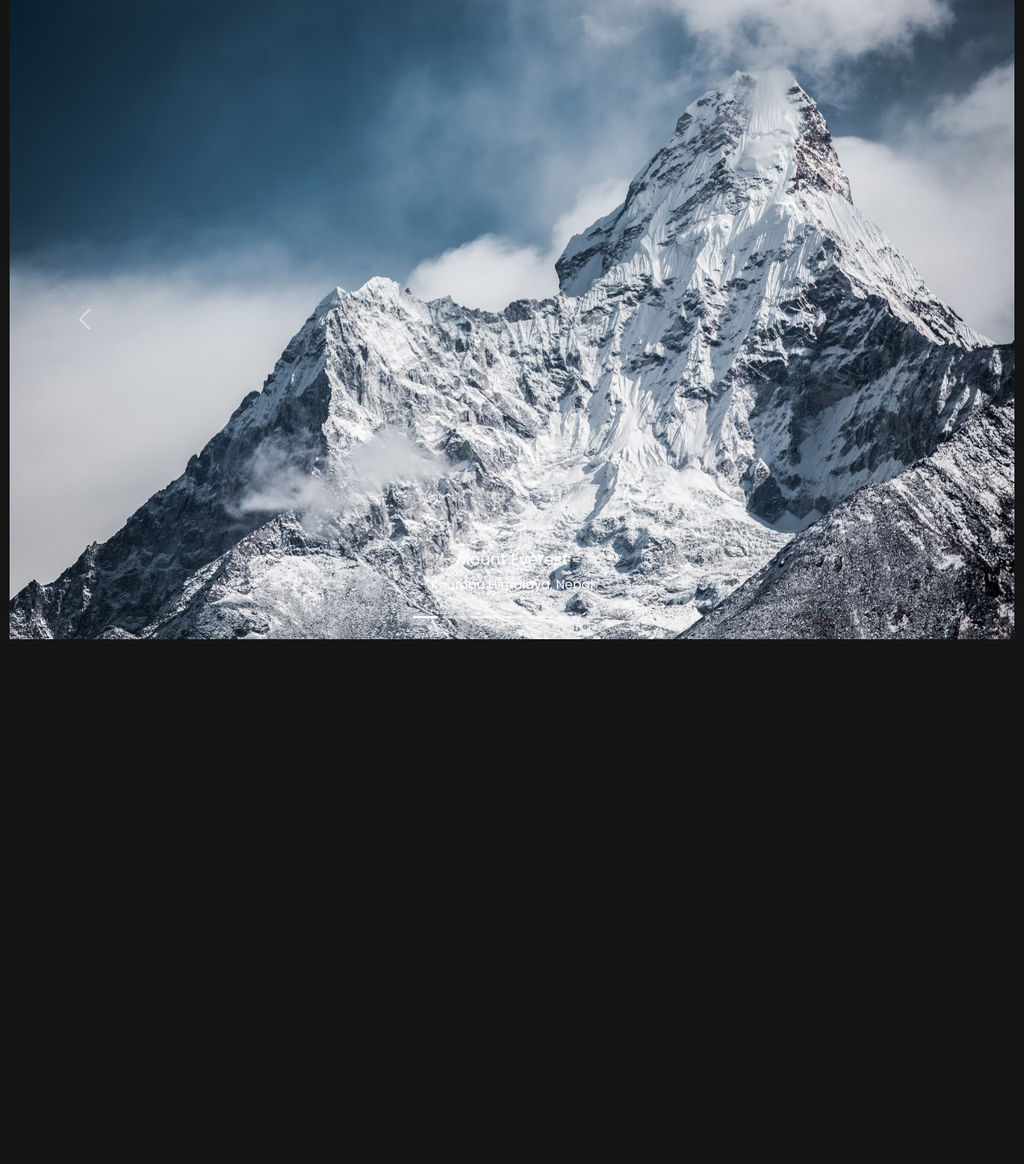
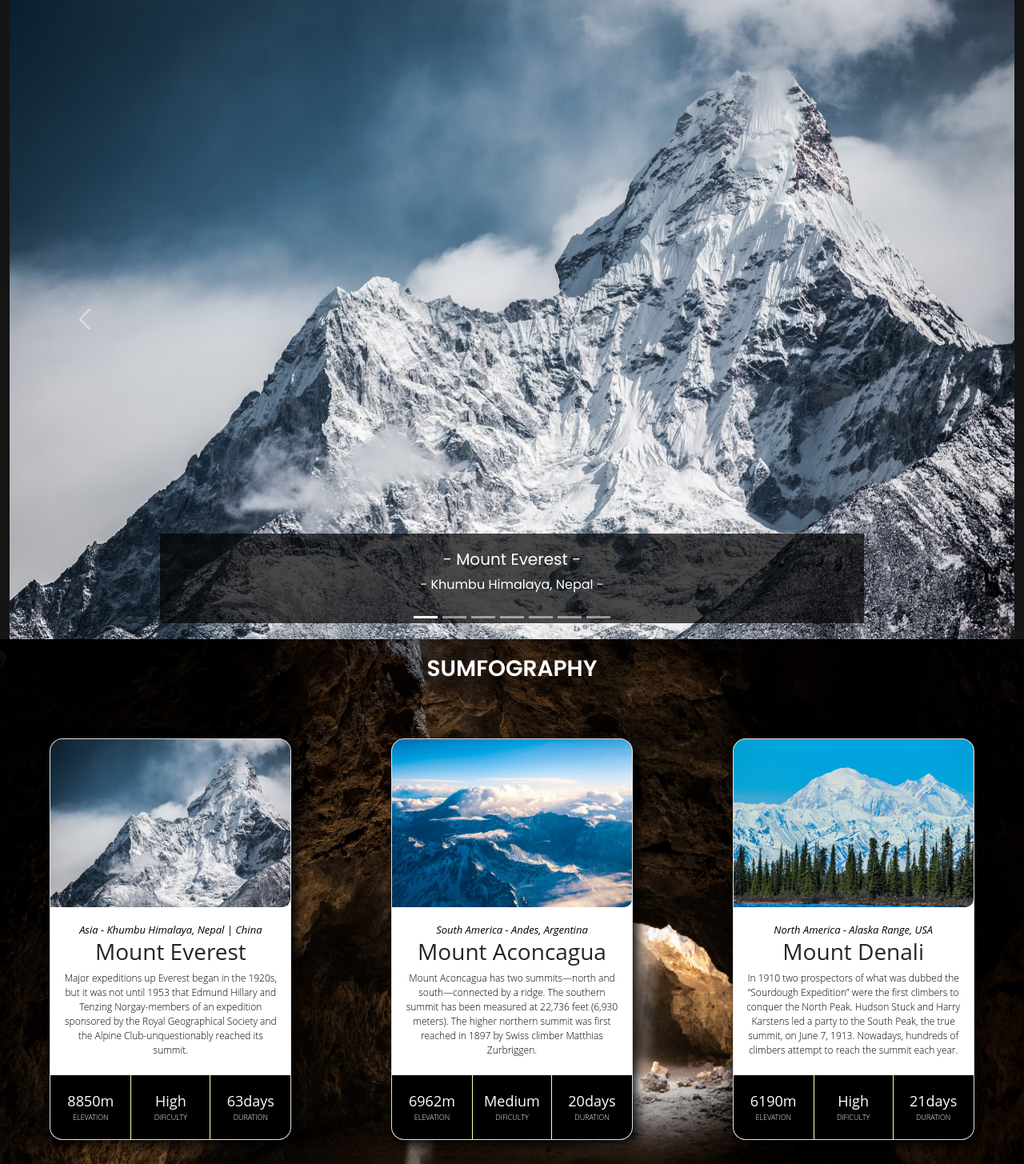
Before and after one commit to adityahh-rm/PWLTB5-IFC19, a PHP site: page / in a window 1280 px wide. Shown: the part 1601-3056 px from the top of the page at 80% size. Before the commit the page ends 2400 px from the top, so only its background shows below. Run offline with PHP 8.4, Linux system fonts and the light colour scheme; some libraries are stand-ins or nearby versions.

Commit message:
Menambahkan konten Card-7Summits, img, dan CSSnya -- (konten belum lengkap)

```diff
--- /dev/null
+++ b/css/card.css
@@ -0,0 +1,105 @@
+/* Card infography */
+.card{
+    display: grid;
+    grid-template-columns: 300px;
+    grid-template-rows: 210px 210px 80px;
+    grid-template-areas: "image" "text" "stats";
+
+    font-family:'Open Sans', 'Helvetica Neue', sans-serif;
+    border-radius: 16px;
+    background: white;
+    box-shadow: 5px 5px 15px rgba(0,0,0,9);
+    text-align: center;
+    /* border-style: solid white; */
+
+    transition: 0.5s ease;
+    cursor: pointer;
+    margin: 30px auto;
+}
+/* informasi gambar */
+.card-image{
+    grid-area: image;
+    background: url(../img/carousmount/Everest\ -\ Nepal.jpg);
+    border-top-left-radius: 15px;
+    border-top-right-radius: 15px;
+    border-bottom-right-radius: 10px;
+    background-size: cover;
+}
+.card-image2{
+    grid-area: image;
+    background: url(../img/carousmount/Aconcagua\ -\ Argentina.jpg);
+    border-top-left-radius: 15px;
+    border-top-right-radius: 15px;
+    border-bottom-right-radius: 10px;
+    background-size: cover;
+}
+.card-image3{
+    grid-area: image;
+    background: url(../img/carousmount/Denali2\ -\ USA.jpg);
+    border-top-left-radius: 15px;
+    border-top-right-radius: 15px;
+    border-bottom-right-radius: 10px;
+    background-size: cover;
+}
+/*Tambahkan hingga card-image7*/
+
+.card-text{
+    grid-area: text;
+    margin: 15px;
+}
+
+.card-text .location{
+    color: black;
+    font-size: 13px;
+}
+
+.card-text p{
+    color: black;
+    font-size: 12px;
+    font-weight: 200;
+}
+
+.card-text h2{
+    margin-top: 0px;
+    font-size: 28px;
+}
+
+.card-stats{
+    grid-area: stats;
+    display: grid;
+    grid-template-columns: 1fr 1fr 1fr;
+    grid-template-rows: 1fr;
+    border-bottom-left-radius: 15px;
+    border-bottom-right-radius: 15px;
+    background: rgb(0,0,0);
+}
+
+.card-stats .stat{
+    display: flex;
+    align-items: center;
+    justify-content: center;
+    flex-direction: column;
+    padding: 10px;
+    color: white;
+}
+
+.card-stats .type{
+    font-size: 9px;
+    font-weight: 150;
+    text-transform: uppercase;
+}
+
+.card-stats .value{
+    font-size: 18px;
+    font-weight: 500;
+}
+
+.card-stats .bord{
+    border-left: 1px solid #ffa;
+    border-right: 1px solid #ffa;
+}
+
+.card:hover{
+    transform: scale(1.1);
+    box-shadow: 5px 5px 15px rgba(0, 0, 0, 0.6);
+}
--- a/css/style.css
+++ b/css/style.css
@@ -234,3 +234,34 @@ section .container-p1 > *{
     /* width: 100%; */
     height: 100vh;
 }
+
+/* Caption Carousel */
+.carousel-caption {
+    background-color: rgba(0, 0, 0, 0.7);
+    color: white !important;
+}
+
+/* infography - 7Summits */
+#infography{
+    width: 100%;
+    background: url(../img/MojaveDesert.jpg);
+    background-size: cover;
+    background-attachment: fixed;
+}
+
+#infography #info-7{
+    padding-top: 20px;
+    padding-bottom: 20px;
+    text-align: center;
+}
+
+.box-title-content {
+    /* width: 100%; */
+    margin-top: 20px;
+    text-align: center;
+    background-color: transparent;
+    /* border: 2px solid white; */
+    display: flex;
+    flex-direction: row;
+    /* margin: 10px -15px -15px; */
+}
--- a/index.html
+++ b/index.html
@@ -4,9 +4,11 @@
     <meta charset="UTF-8">
     <meta name="viewport" content="width=device-width, initial-scale=1.0">
     <meta http-equiv="X-UA-Compatible" content="ie=edge">
-    <title>Parallax Scrolling Effect</title>
+    <title>7 Summits | World's Highest Peeks</title>
+
     <link href="https://cdn.jsdelivr.net/npm/bootstrap@5.0.0-beta2/dist/css/bootstrap.min.css" rel="stylesheet" integrity="sha384-BmbxuPwQa2lc/FVzBcNJ7UAyJxM6wuqIj61tLrc4wSX0szH/Ev+nYRRuWlolflfl" crossorigin="anonymous">
     <link rel="stylesheet" href="./css/style.css">
+    <link rel="stylesheet" href="./css/card.css">
 </head>
 <body>
 
@@ -156,6 +158,98 @@
         </div>
     </section>
 
+     <!-- 7Summits Infography -->
+     <section id="infography">
+        <h3 id="info-7" style="color: #fff !important; font-weight: 600;">
+            SUMFOGRAPHY
+        </h3>
+        <div class="box-title-content">
+            <div class="card">
+                <div class="card-image"></div>
+                <div class="card-text">
+                    <span class="location"><em>Asia	- Khumbu Himalaya, Nepal | China</em></span>
+                    <h2>Mount Everest</h2>
+                    <p>
+                        Major expeditions up Everest began in the 1920s, but it was not until 1953
+                        that Edmund Hillary and Tenzing Norgay-members of an expedition sponsored
+                        by the Royal Geographical Society and the Alpine Club-unquestionably
+                        reached its summit.
+                        </p>
+                </div>
+                <div class="card-stats">
+                    <div class="stat">
+                        <div class="value">8850m</div>
+                        <div class="type">Elevation</div>
+                    </div>
+                    <div class="stat bord">
+                        <div class="value">High</div>
+                        <div class="type">Dificulty</div>
+                    </div>
+                    <div class="stat">
+                        <div class="value">63days</div>
+                        <div class="type">Duration</div>
+                    </div>
+                </div>
+            </div>
+            <div class="card">
+                <div class="card-image2"></div>
+                <div class="card-text">
+                    <span class="location"><em>South America - Andes, Argentina</em></span>
+                    <h2>Mount Aconcagua</h2>
+                    <p>
+                        Mount Aconcagua has two summits—north and south—connected by a ridge.
+                        The southern summit has been measured at 22,736 feet (6,930 meters).
+                        The higher northern summit was first reached in 1897 by Swiss climber
+                        Matthias Zurbriggen.
+                    </p>
+                </div>
+                <div class="card-stats">
+                    <div class="stat">
+                        <div class="value">6962m</div>
+                        <div class="type">Elevation</div>
+                    </div>
+                    <div class="stat bord">
+                        <div class="value">Medium</div>
+                        <div class="type">Dificulty</div>
+                    </div>
+                    <div class="stat">
+                        <div class="value">20days</div>
+                        <div class="type">Duration</div>
+                    </div>
+                </div>
+            </div>
+            <div class="card">
+                <div class="card-image3"></div>
+                <div class="card-text">
+                    <span class="location"><em>North America - Alaska Range, USA</em></span>
+                    <h2>Mount Denali</h2>
+                    <p>
+                        In 1910 two prospectors of what was dubbed the “Sourdough Expedition” were
+                        the first climbers to conquer the North Peak. Hudson Stuck and Harry Karstens
+                        led a party to the South Peak, the true summit, on June 7, 1913. Nowadays,
+                        hundreds of climbers attempt to reach the summit each year.
+                    </p>
+                </div>
+                <div class="card-stats">
+                    <div class="stat">
+                        <div class="value">6190m</div>
+                        <div class="type">Elevation</div>
+                    </div>
+                    <div class="stat bord">
+                        <div class="value">High</div>
+                        <div class="type">Dificulty</div>
+                    </div>
+                    <div class="stat">
+                        <div class="value">21days</div>
+                        <div class="type">Duration</div>
+                    </div>
+                </div>
+             </div>
+        <!-- Tambahkan konten 7summits sampai Carstensz Pyramid -->
+        </div>
+    </section>
+
+
 </body>
 </html>
     <script src="https://cdn.jsdelivr.net/npm/@popperjs/core@2.6.0/dist/umd/popper.min.js" integrity="sha384-KsvD1yqQ1/1+IA7gi3P0tyJcT3vR+NdBTt13hSJ2lnve8agRGXTTyNaBYmCR/Nwi" crossorigin="anonymous"></script>
```
Also changed, not shown: img/MojaveDesert.jpg (added), img/carousmount/Carstensz.jpg (added), img/carousmount/Denali2 - USA.jpg (added), img/carousmount/Elbrus2 - Rusia.jpg (added), img/carousmount/Kilimanjaro2 - Tanzania.jpg (added).
